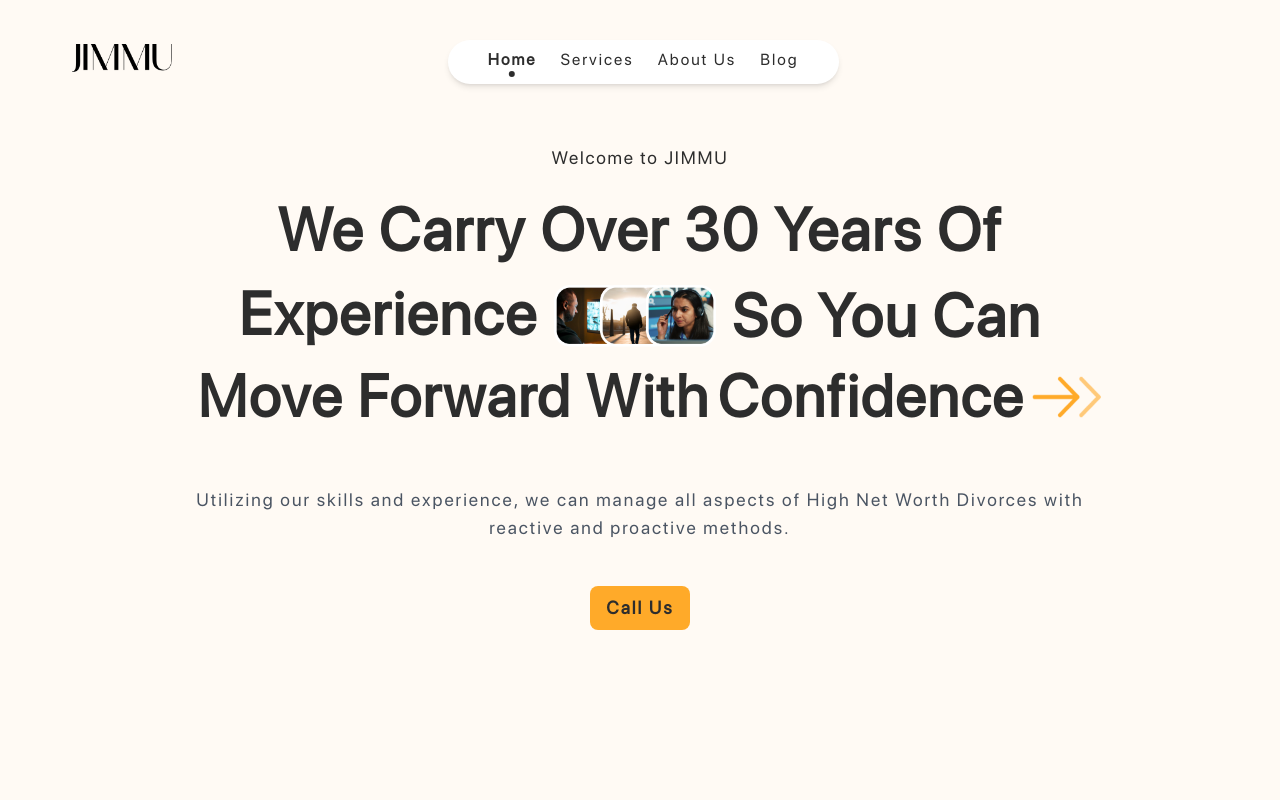
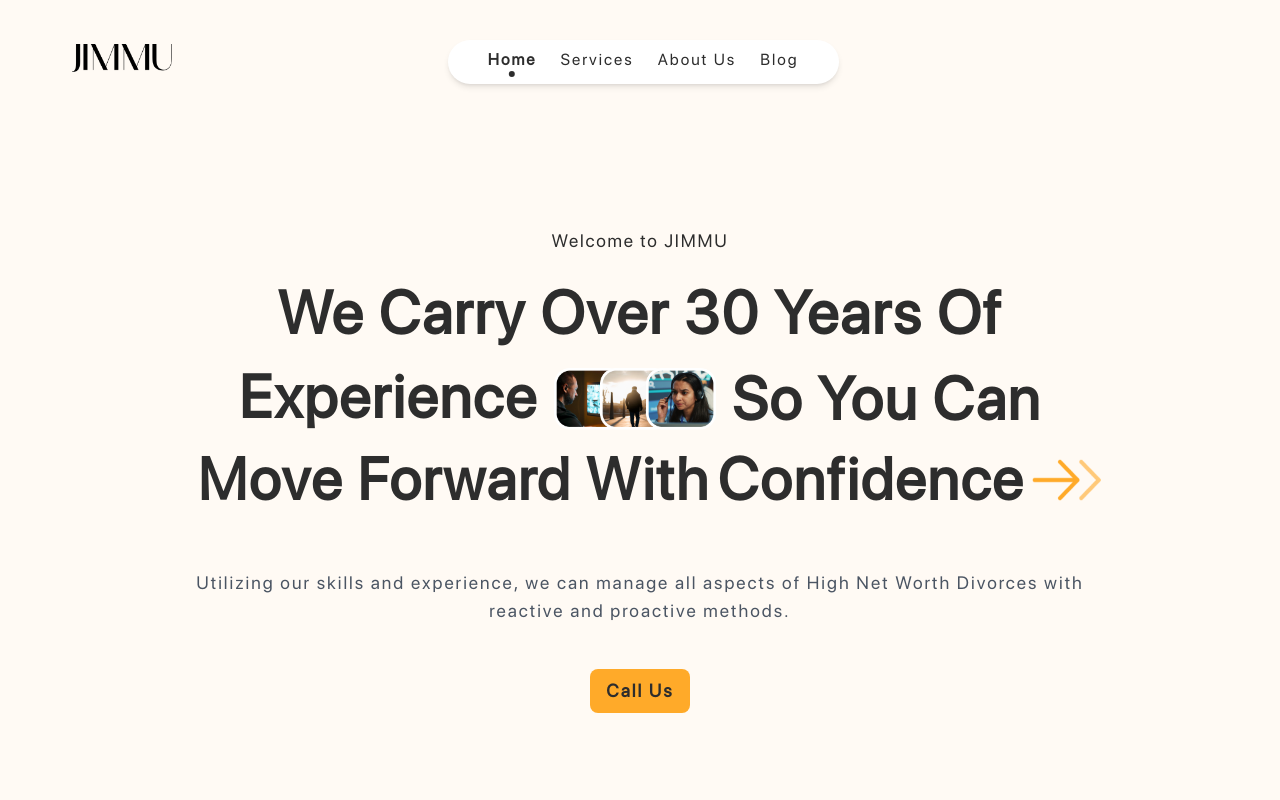
Before and after one commit to rumeshsmrr/Jimmu_V2, a React (Vite) app: page / in a window 1280 px wide. Shown: the top 800 px of the page. Built offline with nearby package versions, Linux system fonts and the light colour scheme.

Commit message:
centered the hero section

```diff
--- a/src/components/HeroSection.jsx
+++ b/src/components/HeroSection.jsx
@@ -45,7 +45,7 @@ const HeroSection = () => {
   return (
     <section
       ref={sectionRef}
-      className="bg-primary w-full min-h-screen text-center  relative z-10"
+      className="bg-primary w-full min-h-screen text-center flex items-center justify-center  relative z-10"
     >
       <div className=" max-w-4xl mx-auto pt-20 md:pt-36">
         {/* Welcome Text */}
```
